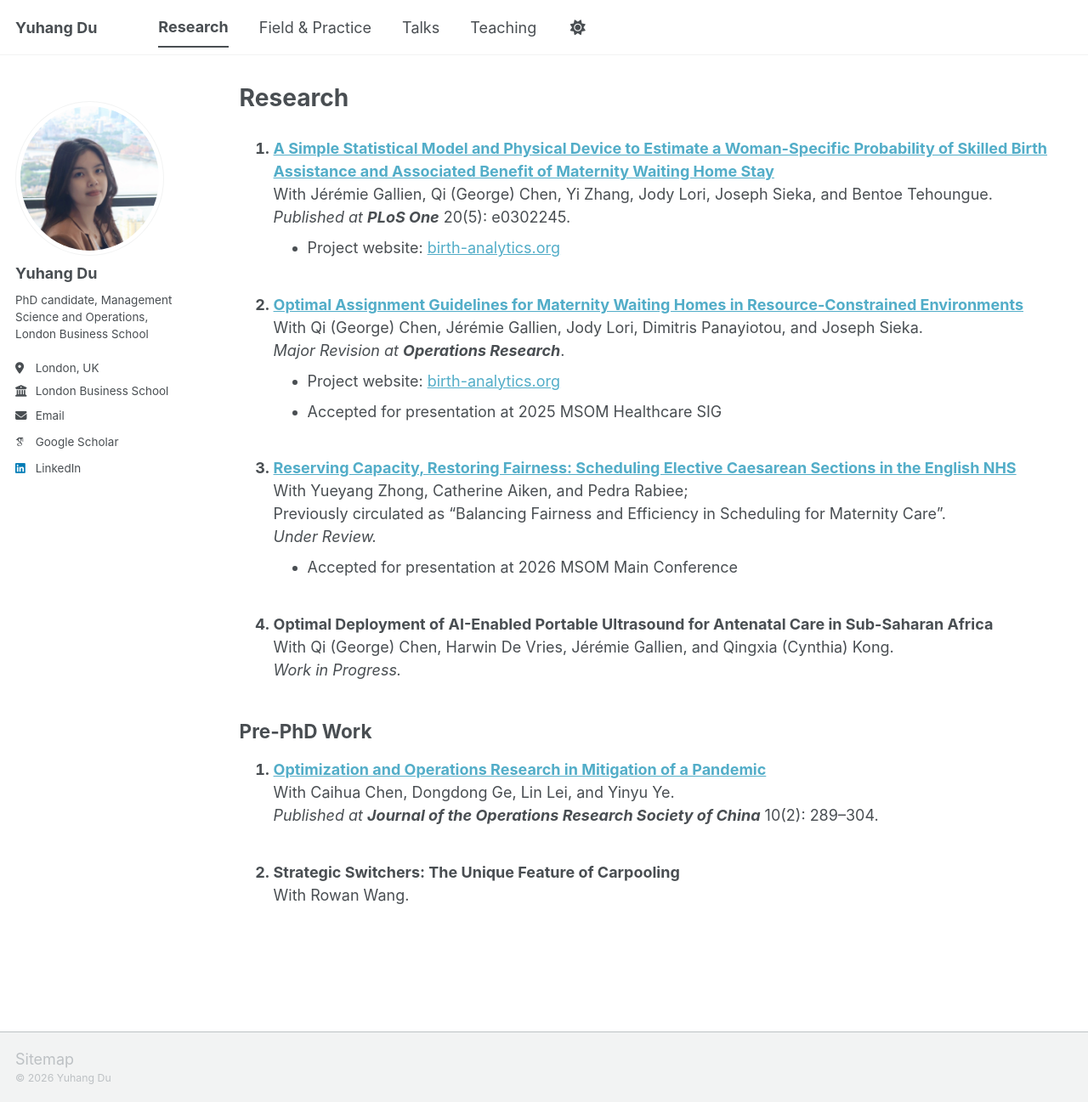
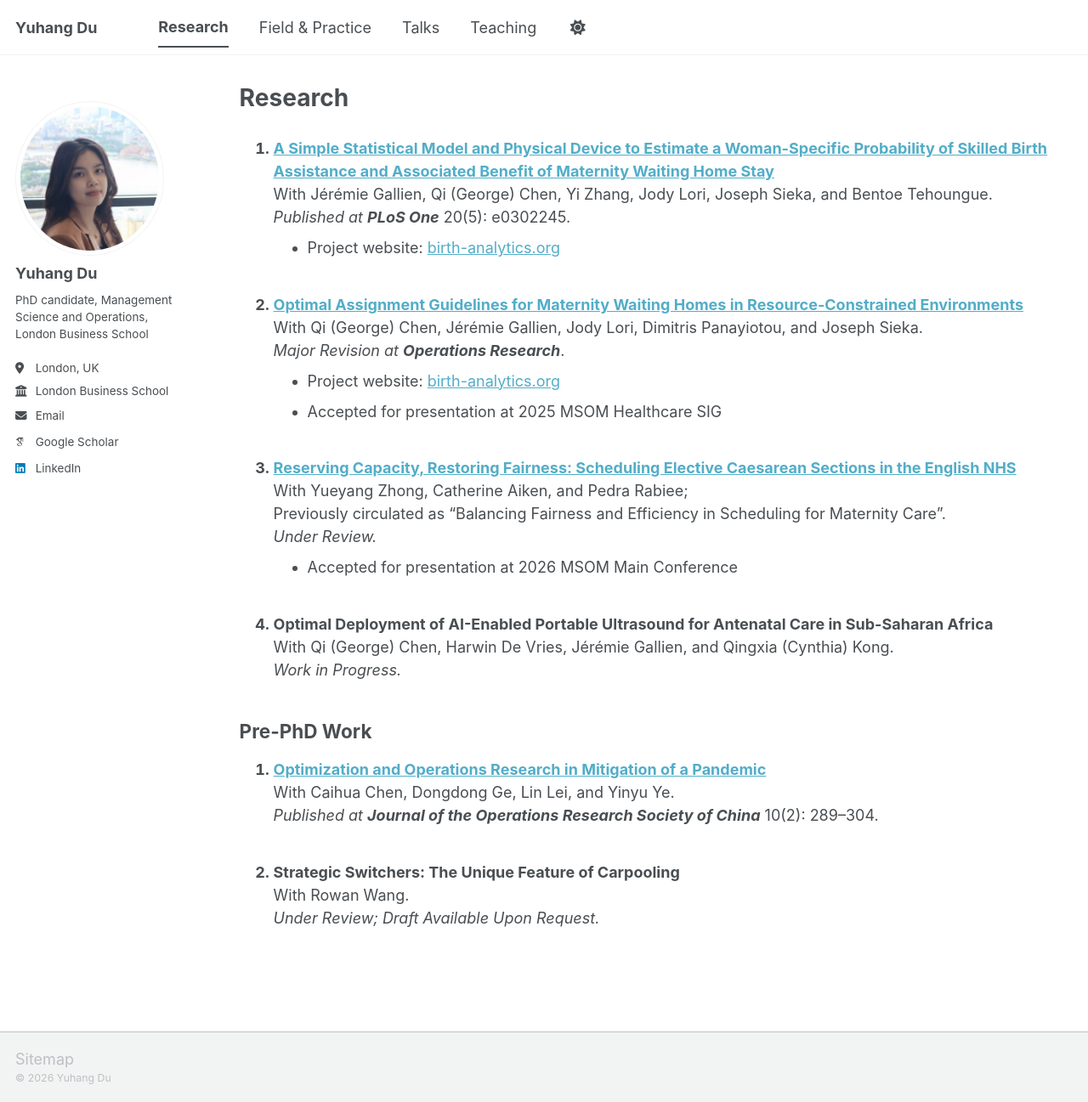
Before and after one commit to yuhangdu-edu/yuhangdu-edu.github.io, a Jekyll site: the page built from _pages/research.md, in a window 1280 px wide and 1297 px high. Shown: the whole window at 85% size. Built offline with Jekyll 4.4.1, drawn with Linux system fonts in a browser that asks for light colours; some web fonts are replaced; a script bundle is joined from its source files by our own code; library files that are not in the unit come from our copies.

Commit message:
Update research.md

```diff
--- a/_pages/research.md
+++ b/_pages/research.md
@@ -57,4 +57,5 @@ With Caihua Chen, Dongdong Ge, Lin Lei, and Yinyu Ye.<br>
 
 
 2. **Strategic Switchers: The Unique Feature of Carpooling**<br>
-With Rowan Wang.
+With Rowan Wang.<br>
+*Under Review; Draft Available Upon Request.*
```
